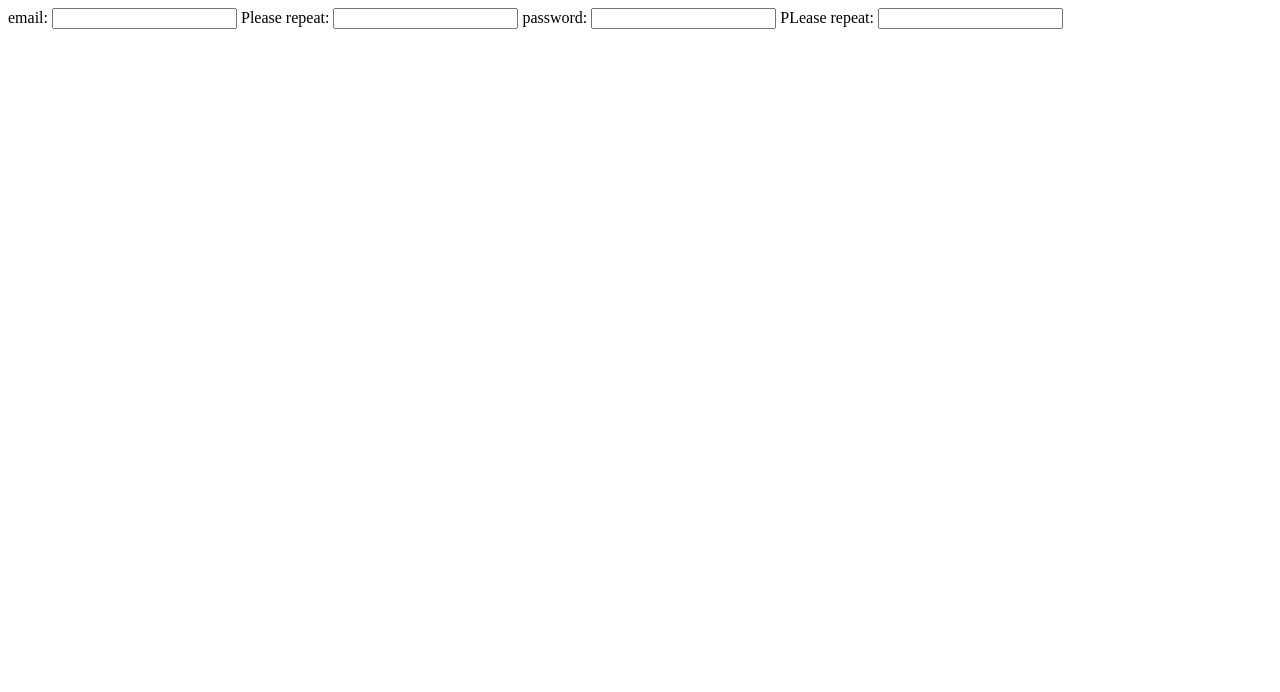
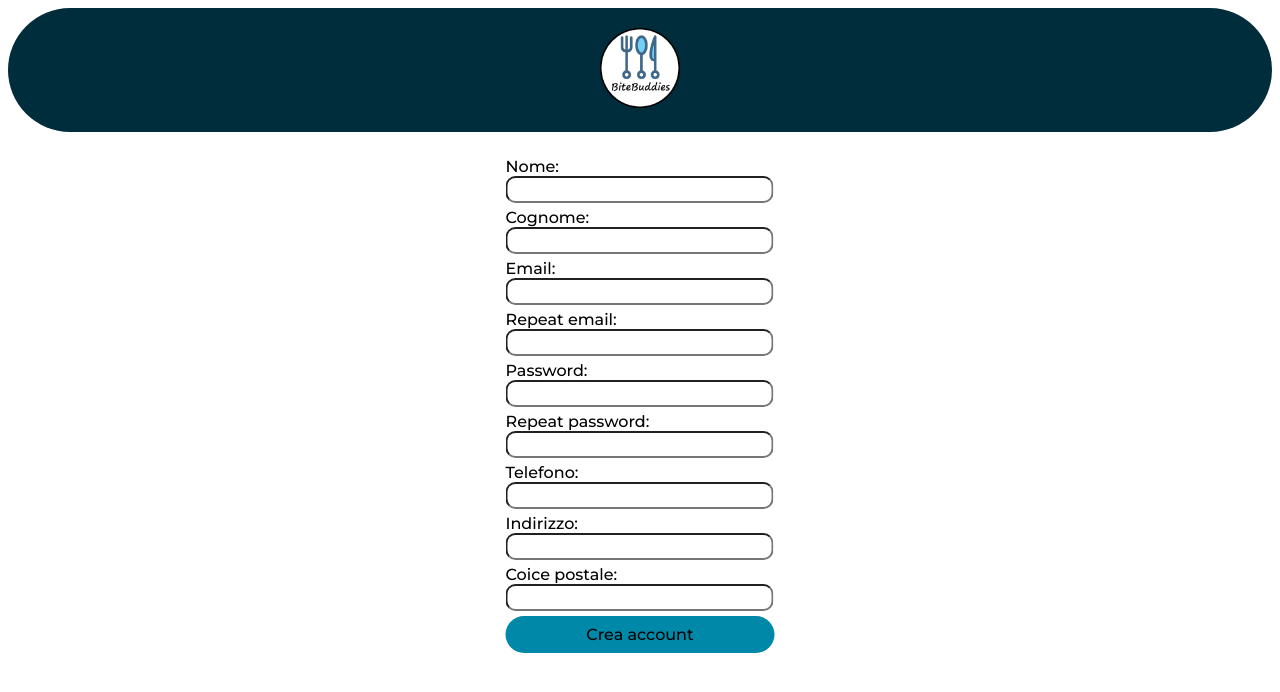
Before and after one commit to bluecheese-fil/bitebuddies, a PHP site: page /account/signup.html in a window 1280 px wide. Shown: the top 692 px of the page. Run offline with PHP 8.4, Linux system fonts and the light colour scheme.

Commit message:
First Signup test
I'm testing with some "errors", and some hidden values than should apppear via a js script when a certain event occurs

```diff
--- a/account/login.html
+++ b/account/login.html
@@ -27,8 +27,8 @@
         align-items: center;
 
         border-radius: min(5vh, 5vw);
-        border-style: dashed;
-        border-color: rgb(0, 191, 255);
+        border-style: double;
+        border-color: rgb(0, 108, 145);
       }
 
       .redirect {
--- a/account/signup.html
+++ b/account/signup.html
@@ -1,35 +1,90 @@
 <!DOCTYPE html>
 <html>
+  <head>
+    <link rel="stylesheet" href="/css/signup.css">
 
-  <script>
-    function addElements(){
-      saved_email = sessionStorage.getItem("saved_email");
-      if(saved_email == null) return ;
+    <!-- external javascript functions -->
+    <script src="/js/signup.js"></script>
+  </head>
 
-      document.getElementById("email_1").value = saved_email;
-      sessionStorage.setItem("saved_email", null)
+  <style>
+    input {
+      height: 21px;
+      border-radius: 10px;
+    }
 
-      saved_passwd = sessionStorage.getItem("saved_password");
-      if(saved_email == null) return ;
+    .logosize {
+      height: 80px;
+      width: 80px;
+      padding-top: 20px;
+      padding-bottom: 20px;
+    }
 
-      document.getElementById("password_1").value = saved_passwd;
-      sessionStorage.setItem("saved_password", null)
+    .logodiv {
+      background-color: rgb(0, 45, 60);
+      border-radius: 200px;
+      text-align: center;
     }
-  </script>
 
-  <head>
+    .formposition {
+      padding-top: 10px;   position: absolute;
+      top: 50%;
+      left: 50%;
+      transform: translate(-50%, -50%);
+    }
 
-  </head>
-  <body onload="addElements()">
-    <form method="get">
-      email:
-      <input type="email" id="email_1">
-      Please repeat:
-      <input type="email" id="email_2">
-      password:
-      <input type="password" id="password_1">
-      PLease repeat:
-      <input type="password" id="password_2">
-    </form>
+    input {
+      width: 260px;
+      margin-bottom: 5px;
+    }
+
+    button {
+      padding: 9px 25px;
+      background-color: rgba(0, 136, 169, 1);
+      color: black;
+      border: none;
+      cursor: pointer;
+      transition-duration: 0.4s;
+      width: 269px;
+      border-radius: 25px;
+    }
+
+    button:hover{
+      transition-duration: 0.4s;
+      background-color: rgba(0, 136, 169, 0.8);
+    }
+
+  </style>
+
+  <body onload="loadLoginIntoSignup()">
+    <div class="logodiv">
+      <img src="/logo/logo.png" class="logosize" alt="">
+    </div>
+    <div class="formposition">
+      <form>
+        Nome: <br>
+        <input type="text" id="nome" onclick="checkText(this.id)">
+        <div id="errorenome" hidden> Errore! </div>
+        <br> Cognome: <br>
+        <input type="text" id="cognome" onclick="checkText(this.id)">
+        <div id="errorecognome" hidden> Errore! </div>
+        <br> Email: <br>
+        <input type="email" id="email_1">
+        <br> Repeat email: <br>
+        <input type="text" id="email_2" autocomplete="off" readonly onfocus="this.readOnly = false">
+        <br> Password: <br>
+        <input type="password" id="password_1">
+        <br> Repeat password: <br>
+        <input type="password" id="password_2">
+        <br> Telefono: <br>
+        <input type="tel">
+        <br> Indirizzo: <br>
+        <input type="text" id = "Indirizzo">
+        <br> Coice postale: <br>
+        <input type="text" id = "cap">
+        <br>
+        <button> Crea account </button>
+      </form>
+    </div>
   </body>
 </html>
--- a/css/base.css
+++ b/css/base.css
@@ -5,5 +5,5 @@ body {
   margin-left: 2vw;
   margin-right: 2vw;
   padding: 0;
-  background-color: rgb(37, 57, 63);
+  background-color: rgb(0, 45, 60);
 }
--- /dev/null
+++ b/css/signup.css
@@ -0,0 +1,21 @@
+@import url('https://fonts.googleapis.com/css2?family=Montserrat:ital,wght@0,400;0,500;0,600;1,400;1,500;1,600&display=swap');
+
+button, span, div, form{
+  font-family: "Montserrat", sans-serif;
+  font-weight: 500;
+  font-size: 16px;
+  color: black;
+  text-decoration: none;
+}
+
+button:hover{
+  transition: 0.4s;
+}
+
+p, a {
+  font-family: "Montserrat", sans-serif;
+  font-weight: 500;
+  font-size: 16px;
+  color: white;
+  text-decoration: none;
+}
--- a/homepage.html
+++ b/homepage.html
@@ -21,6 +21,7 @@
     </header>
 
 
+    <!--
       <nav class="navbar navbar-expand-md">
         <button class="navbar-toggler navbar-dark" type="button" data-toggle="collapse" data-target="#main-navigation">
           <span class="navbar-toggler-icon"></span>
@@ -39,5 +40,6 @@
           </ul>
         </div>
       </nav>
+    -->
   </body>
 </html>
--- /dev/null
+++ b/js/signup.js
@@ -0,0 +1,23 @@
+function loadLoginIntoSignup(){
+  saved_email = sessionStorage.getItem("saved_email");
+  if(saved_email == null || saved_email == "null") return false;
+
+  document.getElementById("email_1").value = saved_email;
+  sessionStorage.setItem("saved_email", "null")
+
+  saved_passwd = sessionStorage.getItem("saved_password");
+  if(saved_passwd == null || saved_passwd == "null") return ;
+
+  document.getElementById("password_1").value = saved_passwd;
+  sessionStorage.setItem("saved_password", "null")
+}
+
+// I'm using custom function to mark a particular item as "touched". When that happens, I can say for certain that, if it's still empty, then something must be written there
+function checkText(elem){
+
+  var lastClickedId = sessionStorage.getItem('lastClicked')
+  if(lastClickedId != null){
+    if(document.getElementById(lastClickedId).value == "") document.getElementById("errore" + lastClickedId).setAttribute('hidden', false)
+  }
+  sessionStorage.setItem('lastClicked', elem)
+}
```
Lines whose indentation alone changed are shown as unchanged.
